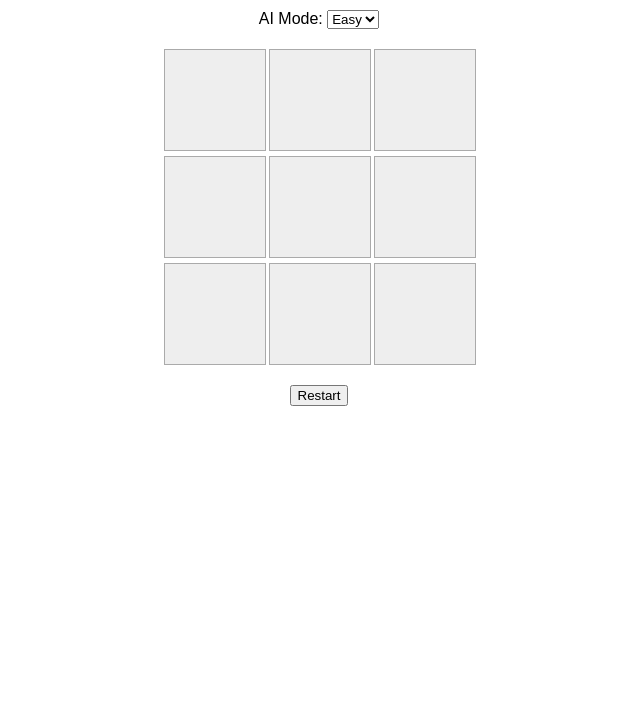
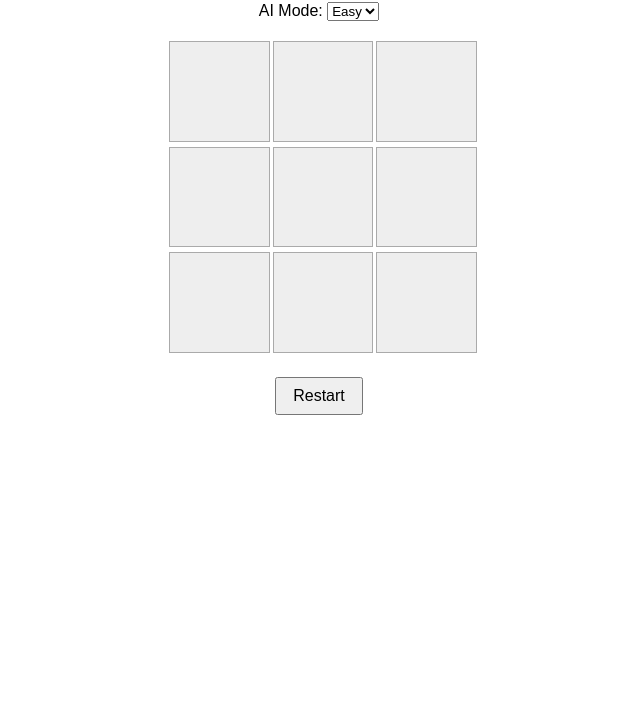
Before and after one commit to rk5021100/Tictoe, a plain HTML site: page index.html in a window 1280 px wide. Shown: the part 98-800 px from the top of the page, without its empty margins (321-961 px from the left). Drawn offline with Linux system fonts and the light colour scheme.

Commit message:
Update style.css

```diff
--- a/style.css
+++ b/style.css
@@ -1,20 +1,31 @@
 body {
   font-family: sans-serif;
   text-align: center;
-  margin-top: 50px;
+  margin: 0;
+  padding: 20px;
+  background-color: #fff;
+}
+
+h1 {
+  font-size: 2em;
+}
+
+#modeSelect {
+  margin: 10px 0;
 }
 
 .board {
   display: grid;
-  grid-template-columns: repeat(3, 100px);
-  grid-gap: 5px;
-  justify-content: center;
+  grid-template-columns: repeat(3, 1fr);
+  gap: 5px;
+  width: 90vw;
+  max-width: 300px;
   margin: 20px auto;
 }
 
 .cell {
-  width: 100px;
-  height: 100px;
+  width: 100%;
+  aspect-ratio: 1 / 1;
   background-color: #eee;
   font-size: 2em;
   display: flex;
@@ -28,3 +39,15 @@ body {
   background-color: #ddd;
   pointer-events: none;
 }
+
+#status {
+  font-weight: bold;
+  margin: 15px;
+}
+
+button {
+  padding: 8px 16px;
+  font-size: 1em;
+  margin: 10px;
+  cursor: pointer;
+}
```
